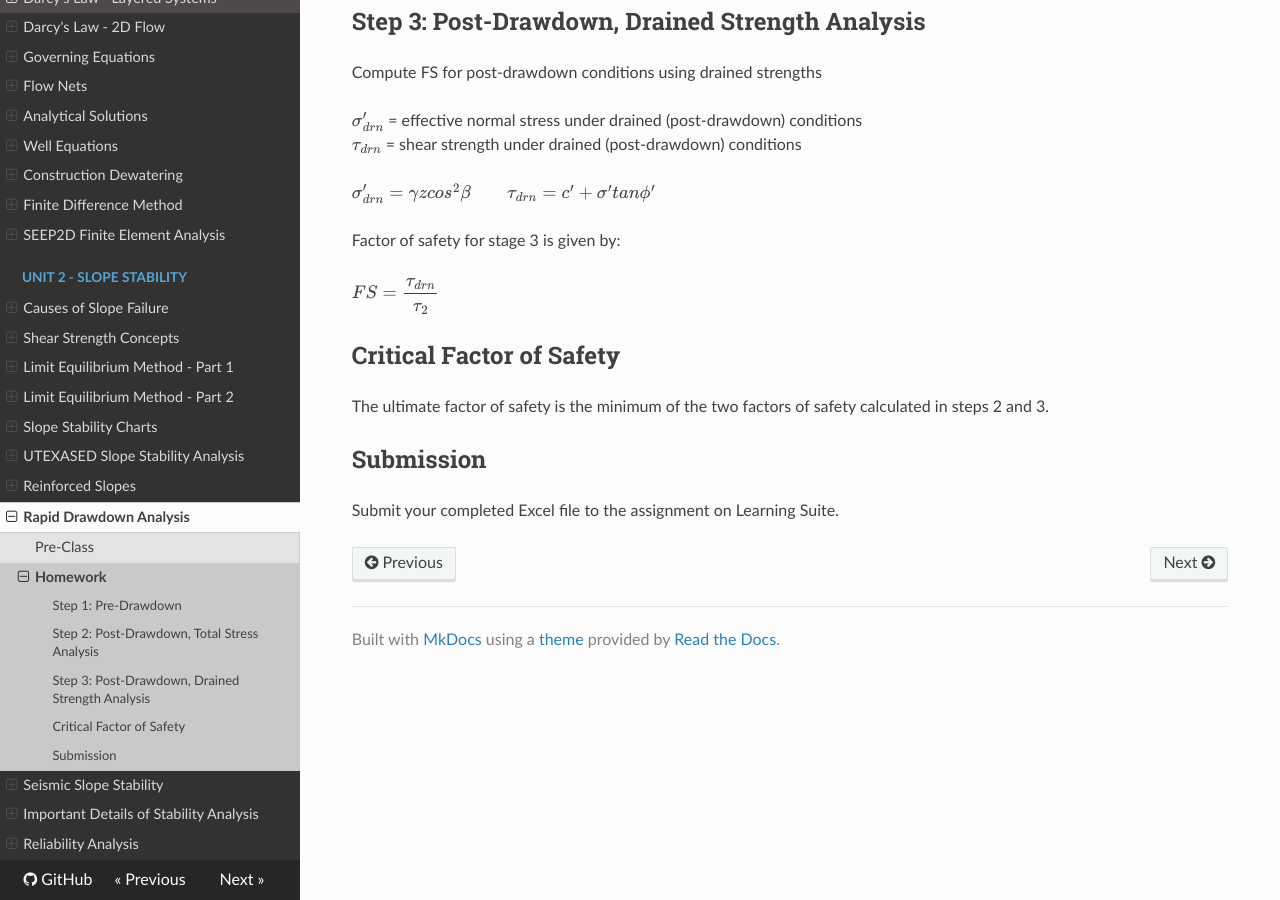
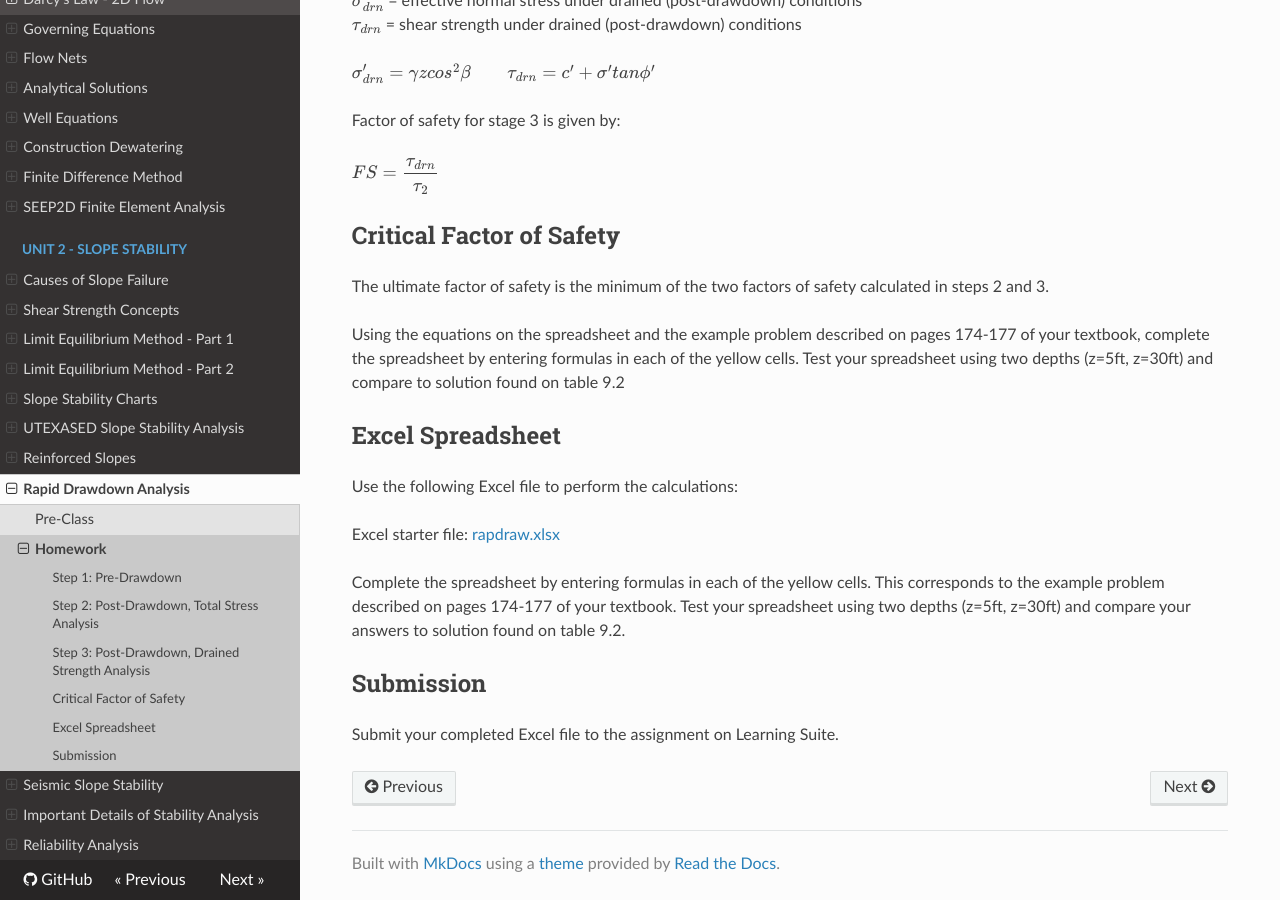
Before and after one commit to njones61/ce544, an MkDocs documentation site: the page built from docs/unit2/08_rapid/rapid_hw.md, in a window 1280 px wide and 900 px high, scrolled down 2252 px. Built offline with MkDocs 1.6.1, drawn with Linux system fonts in a browser that asks for light colours; nearby versions of some CDN libraries; some of the changed text lies outside the part shown.

Commit message:
misc edits

```diff
--- a/docs/unit2/08_rapid/rapid_hw.md
+++ b/docs/unit2/08_rapid/rapid_hw.md
@@ -23,12 +23,7 @@ The slope has the following properties:
 | $slope$    | 3:1   | -                |
 | $\beta$    | 18.4  | degrees          |
 
-Calculate the factor of safety for the slope under rapid drawdown conditions. Use the
-following Excel file to perform the calculations:
-
-Excel starter file: [rapdraw.xlsx](rapdraw.xlsx)
-
-Do your calculations in the following steps:
+Calculate the factor of safety for the slope under rapid drawdown conditions using the following steps:
 
 ## Step 1: Pre-Drawdown
 
@@ -84,6 +79,16 @@ $FS = \dfrac{\tau_{drn}}{\tau_2}$
 
 The ultimate factor of safety is the minimum of the two factors of safety calculated in steps 2 and 3.
 
+Using the equations on the spreadsheet and the example problem described on pages 174-177 of your textbook, complete the spreadsheet by entering formulas in each of the yellow cells. Test your spreadsheet using two depths (z=5ft, z=30ft) and compare to solution found on table 9.2
+
+## Excel Spreadsheet
+
+Use the following Excel file to perform the calculations:
+
+Excel starter file: [rapdraw.xlsx](rapdraw.xlsx)
+
+Complete the spreadsheet by entering formulas in each of the yellow cells. This corresponds to the example problem described on pages 174-177 of your textbook. Test your spreadsheet using two depths (z=5ft, z=30ft) and compare your answers to solution found on table 9.2.
+
 ## Submission
 
 Submit your completed Excel file to the assignment on Learning Suite.
```
